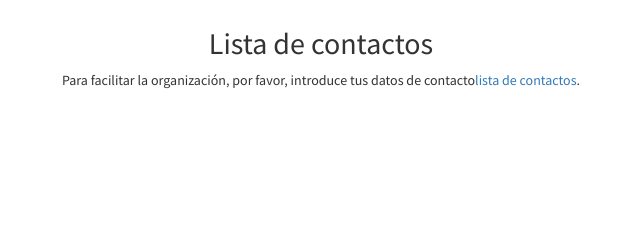
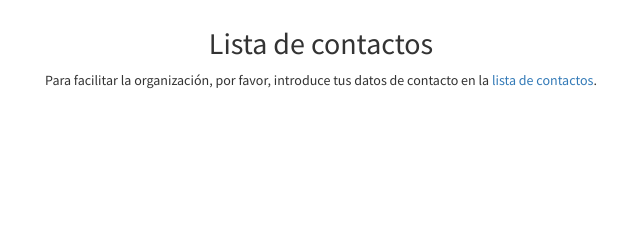
Before and after one commit to jgpATs2w/jubiletis, a plain HTML site: page index.html in a window 1280 px wide. Shown: the part 1158-1398 px from the top of the page, 319-959 px from the left. Drawn offline with nearby package versions, Linux system fonts and the light colour scheme.

Commit message:
añadida lista

```diff
--- a/index.html
+++ b/index.html
@@ -66,7 +66,7 @@
                 <div class="col-lg-12 text-center">
                     <h2>Lista de contactos</h2>
                     <p>
-                      Para facilitar la organización, por favor, introduce tus datos de contacto<a href="https://docs.google.com/document/d/1LwjFKyaaHPgFNHBdx-i5bmW24hpDx8m14pAN76K-RwA/edit?usp=sharing">lista de contactos</a>.
+                      Para facilitar la organización, por favor, introduce tus datos de contacto en la <a href="https://docs.google.com/document/d/1LwjFKyaaHPgFNHBdx-i5bmW24hpDx8m14pAN76K-RwA/edit?usp=sharing">lista de contactos</a>.
                     </p>
                 </div>
             </div>
```
